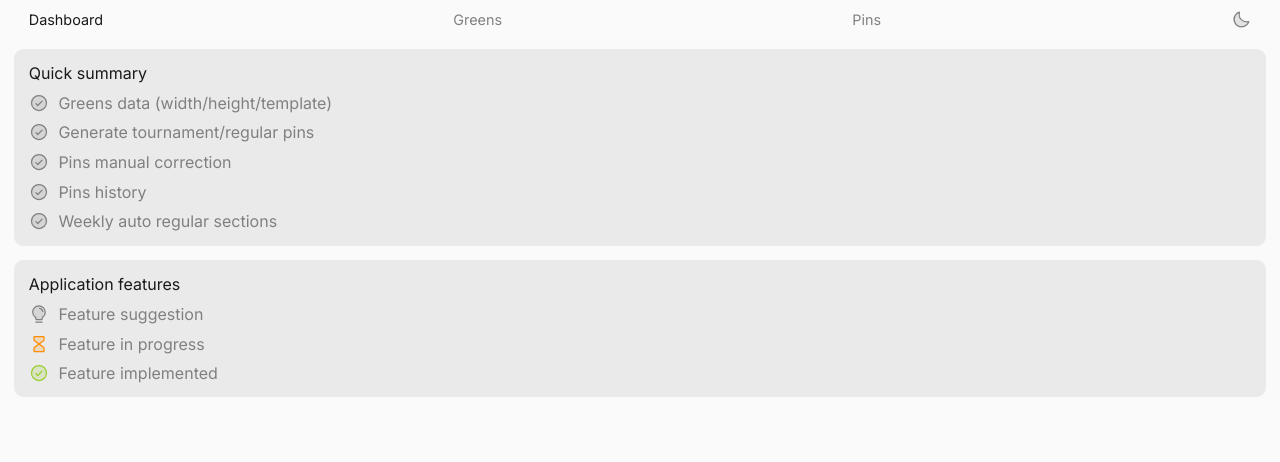
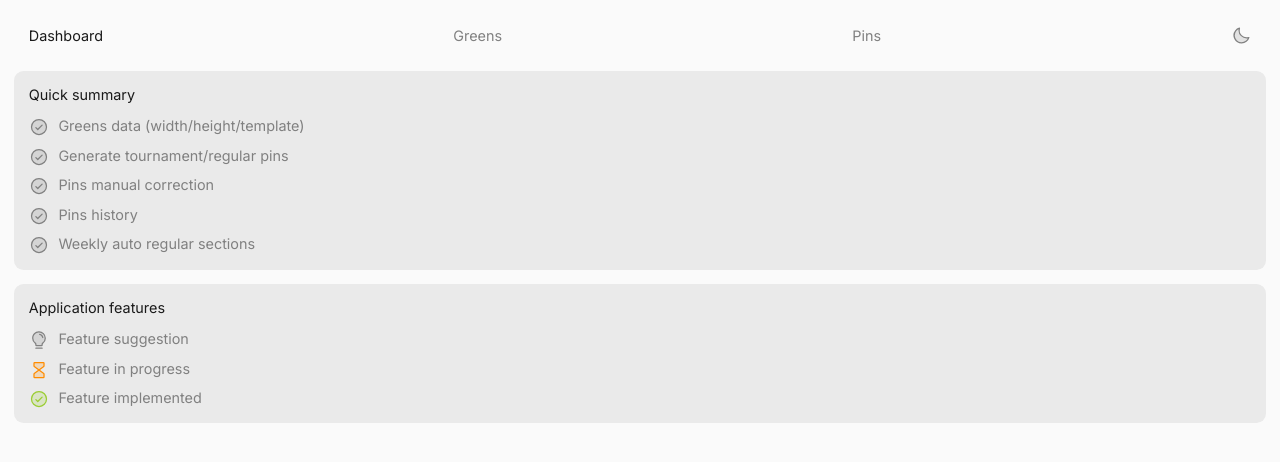
Before and after one commit to jakubguzikowski/demo-pinposition, a React (Vite) app: page / in a window 1280 px wide. Shown: the top 462 px of the page. Built offline with nearby package versions, Linux system fonts and the light colour scheme.

Commit message:
style: update design tokens, add padding, gap, font-size and radius variables

```diff
--- a/src/components/Navigation/index.module.scss
+++ b/src/components/Navigation/index.module.scss
@@ -2,7 +2,7 @@
     display         : flex;
     justify-content : space-between;
     align-items     : center;
-    padding         : var(--padding-outer);
+    padding         : var(--padding-primary);
 
     .nav_button {
         all             : unset;
@@ -10,7 +10,7 @@
         align-items     : center;
         justify-content : center;
         color           : var(--text);
-        font-size       : .9rem;
+        font-size       : var(--font-size-secondary);
         font-weight     : 500;
         cursor          : pointer;
         transition      : color 250ms var(--transition), background 250ms var(--transition);
--- a/src/pages/Dashboard/index.module.scss
+++ b/src/pages/Dashboard/index.module.scss
@@ -1,27 +1,30 @@
 .page {
     display        : flex;
     flex-direction : column;
-    gap            : .9rem;
-    padding        : var(--padding-wrapper);
+    gap            : var(--gap-primary);
+    padding        : var(--padding-secondary);
+    padding-top    : 0;
 
 
     .list {
         display        : flex;
         flex-direction : column;
-        gap            : .6rem;
-        padding        : var(--padding-inner);
+        gap            : var(--gap-secondary);
+        padding        : var(--padding-tertiary);
         background     : var(--border);
-        border-radius  : .6rem;
+        border-radius  : var(--radius-primary);
         transition     : background 250ms var(--transition);
 
         .title {
-            color      : var(--text-active);
-            transition : color 250ms var(--transition);
+            color          : var(--text-active);
+            font-size      : var(--font-size-secondary);
+            padding-bottom : var(--gap-tertiary);
+            transition     : color 250ms var(--transition);
         }
 
         .item {
             display : flex;
-            gap     : .6rem;
+            gap     : var(--gap-secondary);
 
             svg {
                 color      : var(--text);
@@ -30,6 +33,7 @@
 
             p {
                 color      : var(--text);
+                font-size  : var(--font-size-secondary);
                 transition : color 250ms var(--transition);
             }
         }
--- a/src/styles/_variables.scss
+++ b/src/styles/_variables.scss
@@ -12,9 +12,16 @@
     --dark-text-primary    : #AFAFAF;
     --dark-text-secondary  : #FAFAFA;
 
-    --padding-outer        : .6rem 1.8rem;
-    --padding-wrapper      : .6rem .9rem;
-    --padding-inner        : .9rem;
+    --font-size-primary    : 1rem;
+    --font-size-secondary  : .9rem;
+
+    --padding-primary      : 1.6rem 1.8rem;
+    --padding-secondary    : 1.6rem .9rem;
+    --padding-tertiary     : .9rem;
+    --gap-primary          : .9rem;
+    --gap-secondary        : .6rem;
+    --gap-tertiary         : .3rem;
+    --radius-primary       : .6rem;
 
     --transition           : cubic-bezier(.6, .1, .4, .9);
 
@@ -23,25 +30,6 @@
     --border               : var(--light-bg-secondary);
     --text                 : var(--light-text-primary);
     --text-active          : var(--light-text-secondary);
-
-    // Typografia
-    --font-size-sm         : 0.875rem;
-    --font-size-md         : 1rem;
-    --font-size-lg         : 1.25rem;
-    --font-weight-regular  : 400;
-    --font-weight-bold     : 700;
-
-    // Spacing
-    --space-xs             : 4px;
-    --space-sm             : 8px;
-    --space-md             : 16px;
-    --space-lg             : 24px;
-    --space-xl             : 32px;
-
-    // Border
-    --radius-sm            : 4px;
-    --radius-md            : 8px;
-    --border-color         : var(--clr-neutral-100);
 }
 
 [data-theme="dark"] {
--- a/src/styles/index.scss
+++ b/src/styles/index.scss
@@ -4,6 +4,7 @@
     margin     : 0;
     padding    : 0;
     box-sizing : border-box;
+    -webkit-tap-highlight-color: transparent;
 }
 
 body {
```
